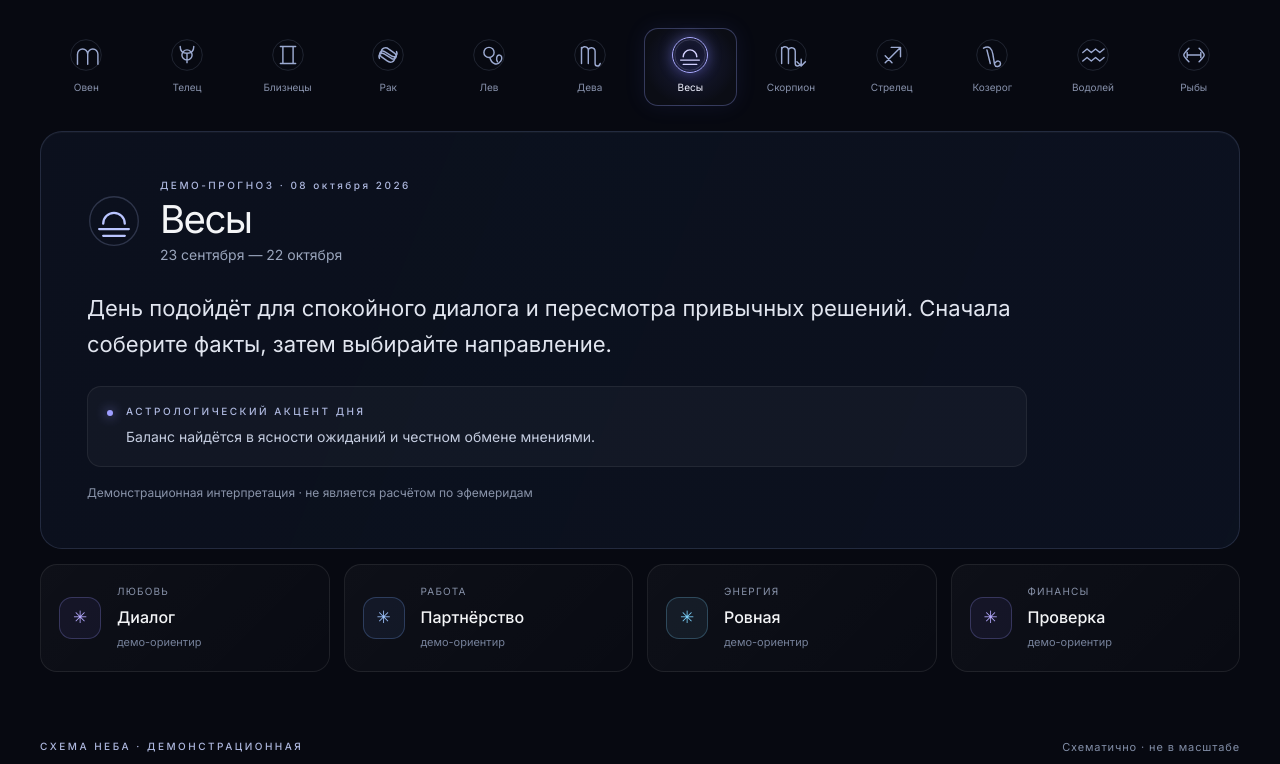
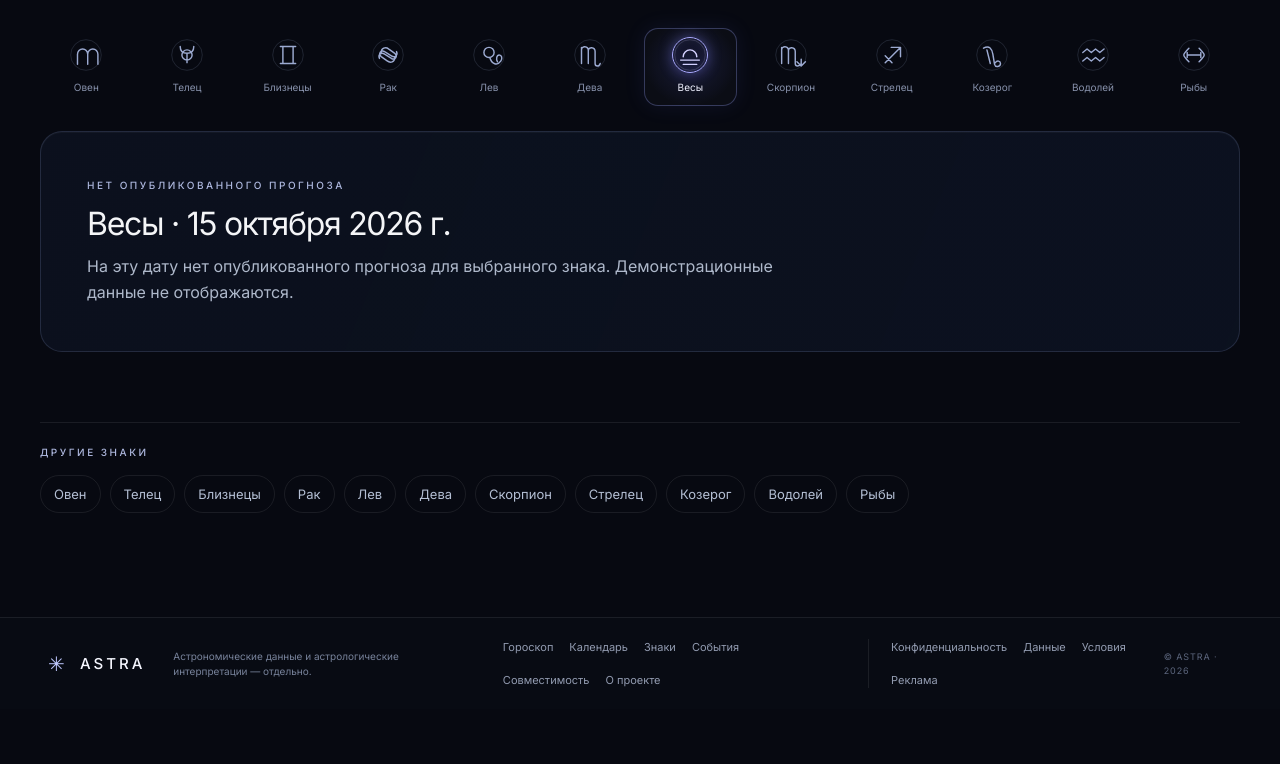
Before and after one commit to Iuliia-D/astra-astrology, an Astro site: page /horoscope in a window 1280 px wide. Shown: the part 324-1088 px from the top of the page. After the commit the page ends 1033 px from the top, so only its background shows below. Built offline with nearby package versions, Linux system fonts and the light colour scheme; Astro itself is replaced by a stand-in of ours.

Commit message:
fix: prevent demo content on horoscope page

```diff
--- a/src/components/HoroscopePage.tsx
+++ b/src/components/HoroscopePage.tsx
@@ -1,8 +1,6 @@
 import { useEffect, useRef, useState } from 'react';
-import { dailyHoroscopes } from '../data/horoscopes';
+import { getPublishedForecast } from '../data/horoscopes';
 import { findZodiacSign, zodiacSigns } from '../data/zodiac';
-import { currentEvent } from '../data/homepage';
-import { formatEventDateParts } from '../data/events';
 import { CelestialScene } from './CelestialScene';
 import { ZodiacSelector } from './ZodiacSelector';
 import { EventCard } from './ui/EventCard';
@@ -16,10 +14,20 @@ export function HoroscopePage() {
   const [selected, setSelected] = useState('libra');
   const pageRef = useRef<HTMLElement>(null);
   const sign = findZodiacSign(selected);
-  const horoscope = dailyHoroscopes[sign.id];
-  const eventStart = formatEventDateParts(currentEvent.start);
-  const eventEnd = formatEventDateParts(currentEvent.end);
-  const astronomicalPositions = horoscope.astronomy?.visualization?.positions;
+  const today = new Intl.DateTimeFormat('sv-SE', {
+    timeZone: 'Europe/Moscow',
+    year: 'numeric',
+    month: '2-digit',
+    day: '2-digit',
+  }).format(new Date());
+  const todayLabel = new Intl.DateTimeFormat('ru-RU', {
+    timeZone: 'Europe/Moscow',
+    day: 'numeric',
+    month: 'long',
+    year: 'numeric',
+  }).format(new Date());
+  const horoscope = getPublishedForecast(sign.id, today);
+  const astronomicalPositions = horoscope?.astronomy?.visualization?.positions;
 
   useEffect(() => {
     const requestedSign = new URLSearchParams(window.location.search).get('sign');
@@ -85,6 +93,8 @@ export function HoroscopePage() {
         <ZodiacSelector value={sign.id} onChange={selectSign} />
       </section>
 
+      {horoscope ? (
+        <>
           <HoroscopeCard sign={sign} horoscope={horoscope} />
 
           <section className="horoscope-metrics" aria-label="Показатели дня" data-reveal>
@@ -93,15 +103,22 @@ export function HoroscopePage() {
             ))}
           </section>
 
-      <section className="horoscope-scene-section" aria-label="Схема небесной сцены" data-reveal>
+          {astronomicalPositions?.length ? (
+            <section
+              className="horoscope-scene-section"
+              aria-label="Рассчитанные положения небесных тел"
+              data-reveal
+            >
               <div className="horoscope-scene-section__caption">
-          <span className="eyebrow">
-            {astronomicalPositions?.length ? 'РАСЧЁТНЫЕ КООРДИНАТЫ · DE432s' : 'СХЕМА НЕБА · ДЕМОНСТРАЦИОННАЯ'}
-          </span>
-          <span>{astronomicalPositions?.length ? 'Геоцентрическая эклиптическая долгота' : 'Схематично · не в масштабе'}</span>
+                <span className="eyebrow">РАСЧЁТНЫЕ КООРДИНАТЫ · DE432s · {horoscope.date}</span>
+                <span>Геоцентрическая эклиптическая долгота · без масштаба расстояний</span>
               </div>
-        <CelestialScene className="horoscope-scene" astronomicalPositions={astronomicalPositions} />
+              <CelestialScene
+                className="horoscope-scene"
+                astronomicalPositions={astronomicalPositions}
+              />
             </section>
+          ) : null}
 
           {horoscope.keyMoment && (
             <section className="key-moment" aria-labelledby="key-moment-title" data-reveal>
@@ -130,37 +147,78 @@ export function HoroscopePage() {
             </section>
           )}
 
-      {(horoscope.guidance.do || horoscope.guidance.avoid || horoscope.guidance.notice) && <section className="horoscope-guidance" aria-label="Рекомендации на день" data-reveal>
-        {horoscope.guidance.do && <article className="guidance-card"><p className="eyebrow">ЧТО СДЕЛАТЬ</p><p>{horoscope.guidance.do}</p></article>}
-        {horoscope.guidance.avoid && <article className="guidance-card"><p className="eyebrow">ЧЕГО ИЗБЕГАТЬ</p><p>{horoscope.guidance.avoid}</p></article>}
-        {horoscope.guidance.notice && <article className="guidance-card"><p className="eyebrow">НА ЧТО ОБРАТИТЬ ВНИМАНИЕ</p><p>{horoscope.guidance.notice}</p></article>}
-      </section>}
+          {(horoscope.guidance.do || horoscope.guidance.avoid || horoscope.guidance.notice) && (
+            <section className="horoscope-guidance" aria-label="Рекомендации на день" data-reveal>
+              {horoscope.guidance.do && (
+                <article className="guidance-card">
+                  <p className="eyebrow">ЧТО СДЕЛАТЬ</p>
+                  <p>{horoscope.guidance.do}</p>
+                </article>
+              )}
+              {horoscope.guidance.avoid && (
+                <article className="guidance-card">
+                  <p className="eyebrow">ЧЕГО ИЗБЕГАТЬ</p>
+                  <p>{horoscope.guidance.avoid}</p>
+                </article>
+              )}
+              {horoscope.guidance.notice && (
+                <article className="guidance-card">
+                  <p className="eyebrow">НА ЧТО ОБРАТИТЬ ВНИМАНИЕ</p>
+                  <p>{horoscope.guidance.notice}</p>
+                </article>
+              )}
+            </section>
+          )}
 
           {horoscope.event && (
-        <section className="horoscope-event" aria-labelledby="horoscope-event-title" data-reveal>
+            <section
+              className="horoscope-event"
+              aria-labelledby="horoscope-event-title"
+              data-reveal
+            >
               <SectionHeader label="РАСЧЁТНОЕ СОБЫТИЕ" title="Что происходит на небе" />
               <a className="horoscope-event__link" href={`/events/${horoscope.event.slug}/`}>
                 <EventCard
-              date={horoscope.event.start_utc ? new Intl.DateTimeFormat('ru-RU', { day: '2-digit', month: 'short', timeZone: 'Europe/Moscow' }).format(new Date(horoscope.event.start_utc)) : horoscope.date}
+                  date={
+                    horoscope.event.start_utc
+                      ? new Intl.DateTimeFormat('ru-RU', {
+                          day: '2-digit',
+                          month: 'short',
+                          timeZone: 'Europe/Moscow',
+                        }).format(new Date(horoscope.event.start_utc))
+                      : horoscope.date
+                  }
                   month="Europe/Moscow"
                   title={horoscope.event.title}
                   kind="Связано с рассчитанным событием"
                   glyph="◎"
                 />
               </a>
-          {horoscope.eventRelation && <div className="horoscope-event__context"><p>{horoscope.eventRelation}</p><p className="horoscope-event__note">Астрономические факты и астрологическая интерпретация хранятся отдельно.</p></div>}
+              {horoscope.eventRelation && (
+                <div className="horoscope-event__context">
+                  <p>{horoscope.eventRelation}</p>
+                  <p className="horoscope-event__note">
+                    Астрономические факты и астрологическая интерпретация хранятся отдельно.
+                  </p>
+                </div>
+              )}
             </section>
           )}
-      {horoscope.source !== 'backend' && (
-        <section className="horoscope-event" aria-labelledby="horoscope-event-title" data-reveal>
-          <SectionHeader label="СВЯЗЬ С СОБЫТИЕМ" title="Что происходит на небе" />
-          <div className="horoscope-event__context">
-            <p>{horoscope.eventRelation}</p>
-            <p className="horoscope-event__note">Астрологическая интерпретация демо-события; астрономические данные отдельно не рассчитаны.</p>
-          </div>
-          <a className="horoscope-event__link" href={`/events/${currentEvent.id}/`}>
-            <EventCard date={`${eventStart.day} → ${eventEnd.day}`} month={`${eventStart.month} · ${eventEnd.month}`} title={`${currentEvent.planet}: ${currentEvent.title}`} kind="Демо-событие · период" glyph={currentEvent.glyph} />
-          </a>
+        </>
+      ) : (
+        <section
+          className="horoscope-card horoscope-card--unavailable"
+          role="status"
+          aria-live="polite"
+        >
+          <p className="eyebrow">НЕТ ОПУБЛИКОВАННОГО ПРОГНОЗА</p>
+          <h2>
+            {sign.name} · {todayLabel}
+          </h2>
+          <p>
+            На эту дату нет опубликованного прогноза для выбранного знака. Демонстрационные данные
+            не отображаются.
+          </p>
         </section>
       )}
 
--- a/src/data/horoscopes.ts
+++ b/src/data/horoscopes.ts
@@ -1,139 +1,29 @@
-import type { DailyHoroscopes, HoroscopeMetric } from '../types/horoscope';
+import type { ZodiacSign } from './zodiac';
+import type { DailyHoroscope } from '../types/horoscope';
 import generatedForecasts from './generated/horoscopes.json';
 
-const metricLabels = [
-  { label: 'Любовь', tone: 'violet' },
-  { label: 'Работа', tone: 'blue' },
-  { label: 'Энергия', tone: 'cyan' },
-  { label: 'Финансы', tone: 'violet' },
-] as const;
-
-function metrics(values: [string, string, string, string]): DailyHoroscopes['aries']['metrics'] {
-  return metricLabels.map((metric, index) => ({
-    ...metric,
-    value: values[index],
-    detail: 'демо-ориентир',
-  })) as [HoroscopeMetric, HoroscopeMetric, HoroscopeMetric, HoroscopeMetric];
-}
-
-// Static demonstration fallback. Published JSON is generated by the Python batch backend at build time.
-const demoHoroscopes: DailyHoroscopes = {
-  aries: {
-    date: '08 октября 2026',
-    overview: 'Сбавьте темп перед важным решением: короткая пауза поможет увидеть следующий шаг яснее.',
-    focus: 'Инициатива лучше сработает в разговоре, где есть место для ответа.',
-    metrics: metrics(['Открытость', 'Рывок', 'Высокая', 'Осторожно']),
-    keyMoment: { time: '10:30 — 12:00', description: 'Подходит для первого шага и короткой встречи.', progress: 36 },
-    guidance: { do: 'Начать с одной приоритетной задачи', avoid: 'Отвечать сгоряча', notice: 'Где можно действовать сообща' },
-    eventRelation: 'На фоне ретроградного Меркурия перепроверьте договорённости перед тем, как двигаться дальше.',
-  },
-  taurus: {
-    date: '08 октября 2026',
-    overview: 'День поддерживает устойчивый ритм. Небольшие последовательные действия дадут больше, чем резкая смена плана.',
-    focus: 'Опирайтесь на конкретику в финансовых и рабочих вопросах.',
-    metrics: metrics(['Теплее', 'Собранно', 'Ровная', 'Внимание']),
-    keyMoment: { time: '13:00 — 15:00', description: 'Хорошее окно для практичных решений.', progress: 53 },
-    guidance: { do: 'Закрепить достигнутое', avoid: 'Покупать под влиянием момента', notice: 'Условия и сроки договорённостей' },
-    eventRelation: 'Пересмотрите детали переписки и оставьте запас времени на уточнения.',
-  },
-  gemini: {
-    date: '08 октября 2026',
-    overview: 'Несколько идей могут конкурировать за внимание. Запишите их и выберите ту, которую можно проверить сегодня.',
-    focus: 'Короткий разговор способен прояснить больше длинной переписки.',
-    metrics: metrics(['Контакт', 'Идеи', 'Переменная', 'Расчёт']),
-    keyMoment: { time: '11:00 — 13:30', description: 'Подходит для вопросов и сбора информации.', progress: 42 },
-    guidance: { do: 'Уточнить ожидания собеседника', avoid: 'Распределять внимание на всё сразу', notice: 'Какие факты ещё нужно проверить' },
-    eventRelation: 'В период ретроградного Меркурия уточняйте смысл сообщений и фиксируйте итог разговора.',
-  },
-  cancer: {
-    date: '08 октября 2026',
-    overview: 'Сосредоточьтесь на надёжных опорах и спокойных разговорах. Необязательно решать всё за один день.',
-    focus: 'Забота о собственном ритме поможет сохранить внимание к близким.',
-    metrics: metrics(['Бережно', 'План', 'Умеренная', 'Стабильно']),
-    keyMoment: { time: '16:00 — 18:00', description: 'Оставьте время для личных дел и паузы.', progress: 71 },
-    guidance: { do: 'Сделать паузу между задачами', avoid: 'Принимать чужую срочность за свою', notice: 'Что помогает чувствовать опору' },
-    eventRelation: 'Не торопитесь с выводами из неоднозначного сообщения; спросите напрямую.',
-  },
-  leo: {
-    date: '08 октября 2026',
-    overview: 'Вашу инициативу заметят, если она будет связана с ясной целью. Дайте другим возможность включиться.',
-    focus: 'Творческий подход полезен там, где вы готовы услышать обратную связь.',
-    metrics: metrics(['Ярче', 'Ведущий', 'Высокая', 'Баланс']),
-    keyMoment: { time: '12:30 — 14:00', description: 'Удобное время представить идею команде.', progress: 48 },
-    guidance: { do: 'Поделиться планом заранее', avoid: 'Обещать больше доступного времени', notice: 'Ответную реакцию команды' },
-    eventRelation: 'Перед важным обещанием проверьте сроки и детали — планы ещё могут потребовать корректировки.',
-  },
-  virgo: {
-    date: '08 октября 2026',
-    overview: 'Практичный взгляд помогает разложить сложное на понятные шаги. Остановитесь, когда задача уже сделана достаточно хорошо.',
-    focus: 'Проверка деталей особенно полезна в рабочих договорённостях.',
-    metrics: metrics(['Внимание', 'Точность', 'Ровная', 'Порядок']),
-    keyMoment: { time: '09:30 — 11:30', description: 'Хорошее окно для проверки и планирования.', progress: 31 },
-    guidance: { do: 'Закрыть один небольшой долг', avoid: 'Переделывать готовое без причины', notice: 'Повторяющиеся мелкие ошибки' },
-    eventRelation: 'Перепроверьте вложения и даты, если возвращаетесь к старым письмам или планам.',
-  },
-  libra: {
-    date: '08 октября 2026',
-    overview: 'День подойдёт для спокойного диалога и пересмотра привычных решений. Сначала соберите факты, затем выбирайте направление.',
-    focus: 'Баланс найдётся в ясности ожиданий и честном обмене мнениями.',
-    metrics: metrics(['Диалог', 'Партнёрство', 'Ровная', 'Проверка']),
-    keyMoment: { time: '14:30 — 17:00', description: 'Время для важного разговора и взвешенного выбора.', progress: 64 },
-    guidance: { do: 'Уделить время важному разговору', avoid: 'Торопиться с выводами', notice: 'Каких фактов пока не хватает' },
-    eventRelation: 'В период ретроградного Меркурия полезно сверить детали и оставить пространство для пересмотра планов.',
-  },
-  scorpio: {
-    date: '08 октября 2026',
-    overview: 'Сосредоточенность поможет разобраться в сложном вопросе. Отделите наблюдаемые факты от предположений.',
-    focus: 'Лучше двигаться небольшими шагами и не раскрывать планы раньше времени.',
-    metrics: metrics(['Глубже', 'Фокус', 'Собранная', 'Осторожно']),
-    keyMoment: { time: '15:00 — 17:30', description: 'Подходит для анализа и спокойного разговора.', progress: 68 },
-    guidance: { do: 'Сверить информацию из двух источников', avoid: 'Додумывать за собеседника', notice: 'Что действительно можно проверить' },
-    eventRelation: 'Возвращаясь к прежней договорённости, уточните, что именно изменилось.',
-  },
-  sagittarius: {
-    date: '08 октября 2026',
-    overview: 'Широкий взгляд пригодится для планирования, а реалистичная оценка ресурсов — для следующего шага.',
-    focus: 'Обсуждайте идеи, но оставляйте время на проверку деталей.',
-    metrics: metrics(['Легче', 'Перспектива', 'Подъём', 'План']),
-    keyMoment: { time: '12:00 — 14:30', description: 'Полезное время для планов и обмена идеями.', progress: 49 },
-    guidance: { do: 'Выбрать один достижимый ориентир', avoid: 'Брать на себя лишние обязательства', notice: 'Сроки и практические условия' },
-    eventRelation: 'Перед поездкой или встречей ещё раз подтвердите время и место.',
-  },
-  capricorn: {
-    date: '08 октября 2026',
-    overview: 'Последовательность сегодня важнее скорости. Сначала определите критерий готовности, затем завершайте задачу.',
-    focus: 'Чёткий план снизит напряжение в рабочих и финансовых вопросах.',
-    metrics: metrics(['Надёжно', 'Результат', 'Ровная', 'Расчёт']),
-    keyMoment: { time: '10:00 — 12:30', description: 'Подходит для приоритизации и согласования сроков.', progress: 39 },
-    guidance: { do: 'Разбить большую задачу на этапы', avoid: 'Игнорировать время на отдых', notice: 'Что можно делегировать' },
-    eventRelation: 'Зафиксируйте обновлённые сроки и проверьте, что все стороны поняли их одинаково.',
-  },
-  aquarius: {
-    date: '08 октября 2026',
-    overview: 'Свежая точка зрения поможет найти альтернативу привычному решению. Проверьте идею на небольшом примере.',
-    focus: 'Обсуждение с людьми вне привычного круга может дать полезный контекст.',
-    metrics: metrics(['Искра', 'Эксперимент', 'Волнами', 'Сдержанно']),
-    keyMoment: { time: '13:30 — 16:00', description: 'Удобный отрезок для обсуждения и теста идеи.', progress: 58 },
-    guidance: { do: 'Проверить один новый подход', avoid: 'Менять всё одновременно', notice: 'Обратную связь от команды' },
-    eventRelation: 'Если обсуждение возвращается к старой теме, сверяйтесь с последней версией договорённости.',
-  },
-  pisces: {
-    date: '08 октября 2026',
-    overview: 'Воображение подскажет направление, а простой список дел поможет превратить замысел в следующий шаг.',
-    focus: 'Мягкий темп и конкретные границы поддержат концентрацию.',
-    metrics: metrics(['Мягче', 'Вдохновение', 'Бережная', 'Ясность']),
-    keyMoment: { time: '16:30 — 18:00', description: 'Оставьте время для творческой работы без спешки.', progress: 75 },
-    guidance: { do: 'Записать идею и первый шаг', avoid: 'Соглашаться, не проверив силы', notice: 'Где нужны ясные границы' },
-    eventRelation: 'Перед тем как возвращаться к старой переписке, уточните, актуальна ли договорённость.',
-  },
+type PublishedForecast = DailyHoroscope & {
+  source: 'backend';
+  sign: ZodiacSign['id'];
+  forecast_date: string;
 };
 
-type ExportedForecast = DailyHoroscopes[keyof DailyHoroscopes];
-type ExportBySign = Partial<Record<keyof DailyHoroscopes, ExportedForecast>>;
-const forecastsByDate = generatedForecasts.forecasts as unknown as Record<string, ExportBySign>;
-const published: ExportBySign = {};
-for (const day of Object.keys(forecastsByDate).sort()) Object.assign(published, forecastsByDate[day]);
-export const dailyHoroscopes: DailyHoroscopes = {
-  ...demoHoroscopes,
-  ...published,
-};
+const forecastsByDate = generatedForecasts.forecasts as unknown as Record<
+  string,
+  Partial<Record<ZodiacSign['id'], PublishedForecast>>
+>;
+
+export function getPublishedForecast(
+  sign: ZodiacSign['id'],
+  forecastDate: string,
+): PublishedForecast | undefined {
+  const forecast = forecastsByDate[forecastDate]?.[sign];
+  if (
+    forecast?.source !== 'backend' ||
+    forecast.sign !== sign ||
+    forecast.forecast_date !== forecastDate
+  ) {
+    return undefined;
+  }
+  return forecast;
+}
--- a/src/styles/global.css
+++ b/src/styles/global.css
@@ -2991,6 +2991,17 @@ h1 {
   background: linear-gradient(112deg, rgb(12 17 30 / 94%), rgb(13 20 36 / 78%));
   box-shadow: inset 0 1px rgb(255 255 255 / 3%);
 }
+.horoscope-card--unavailable h2 {
+  margin: 12px 0;
+  font-size: clamp(22px, 3vw, 32px);
+  font-weight: 400;
+}
+.horoscope-card--unavailable > p:last-child {
+  max-width: 720px;
+  margin: 0;
+  color: #aeb8ca;
+  line-height: 1.6;
+}
 .horoscope-card__heading {
   display: flex;
   align-items: center;
--- a/src/types/horoscope.ts
+++ b/src/types/horoscope.ts
@@ -11,6 +11,8 @@ export type HoroscopeMetric = {
 };
 
 export type DailyHoroscope = {
+  sign?: ZodiacSign['id'];
+  forecast_date?: string;
   date: string;
   overview: string;
   focus: string | null;
@@ -22,7 +24,14 @@ export type DailyHoroscope = {
   event?: { slug: string; title: string; start_utc: string | null; source_event_id: string } | null;
   astronomy?: {
     ephemeris_version: string | null;
-    positions: { name: string; longitude: number; latitude: number; sign?: string; degree_in_sign?: number; speed_deg_day?: number }[];
+    positions: {
+      name: string;
+      longitude: number;
+      latitude: number;
+      sign?: string;
+      degree_in_sign?: number;
+      speed_deg_day?: number;
+    }[];
     events: string[];
     visualization: { positions: { name: string; longitude: number; latitude: number }[] } | null;
   };
```
Also changed, not shown: e2e/horoscope.spec.ts (+9 -9 lines). Lines whose indentation alone changed are shown as unchanged.
